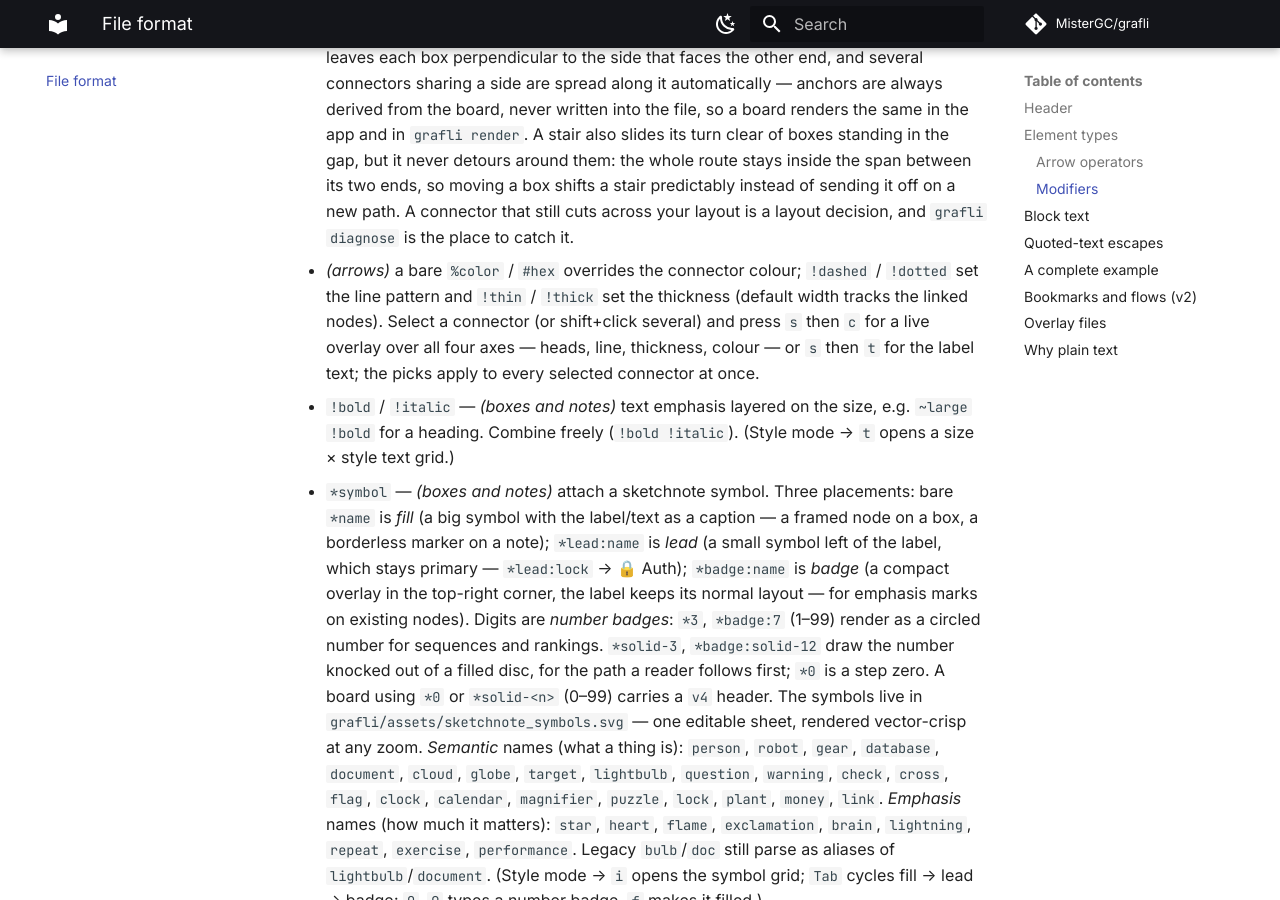
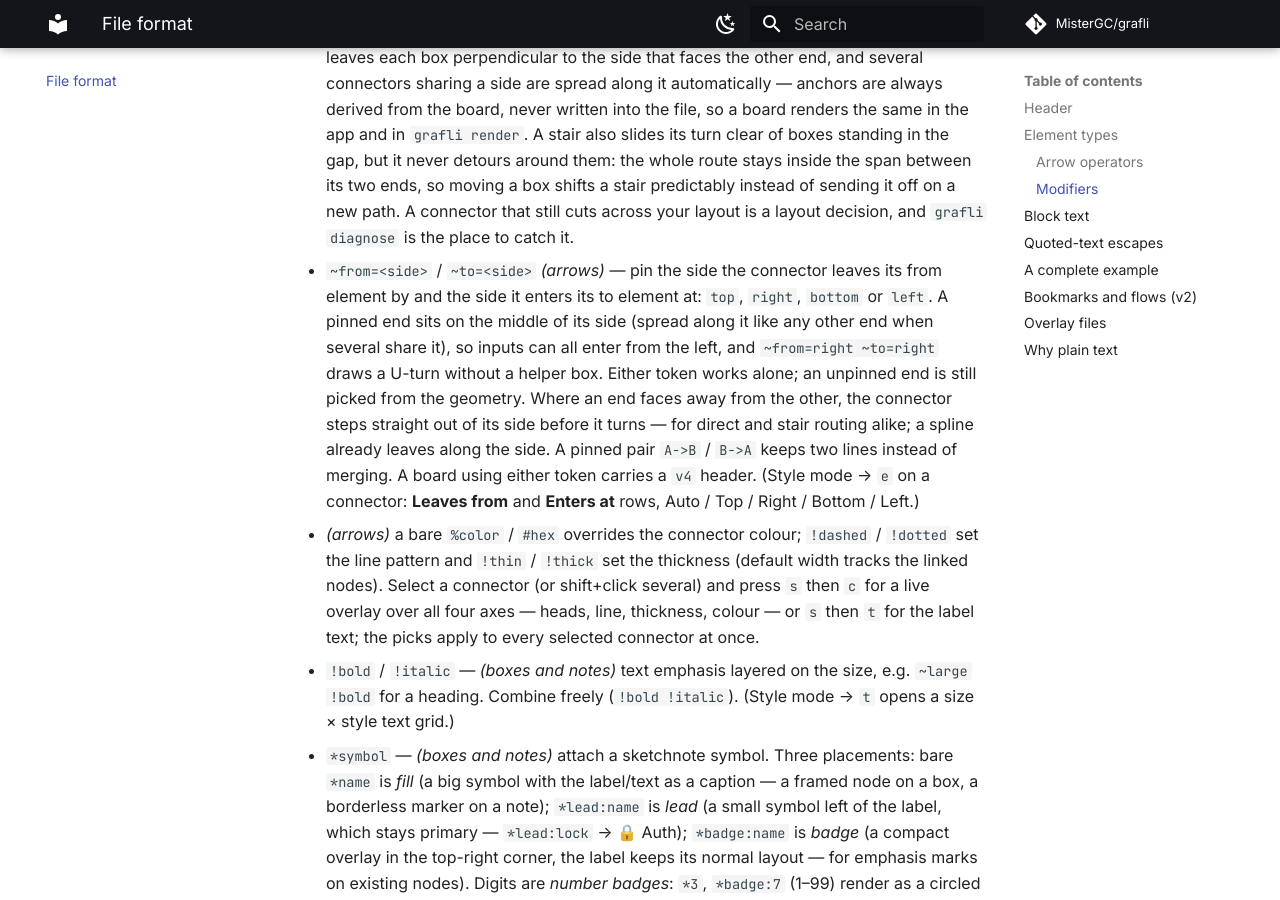
Before and after one commit to MisterGC/grafli, an MkDocs documentation site: the page built from docs/format.md, in a window 1280 px wide and 900 px high, scrolled down 3066 px. Built offline with MkDocs 1.6.1 and Material for MkDocs 9.7.7, drawn with Linux system fonts in a browser that asks for light colours; comment, search, counter and statistics services are not loaded; some of the changed text lies outside the part shown.

Commit message:
Document ~from= / ~to= in the format reference, keybindings, help sheet, skill, README and changelog

````diff
--- a/docs/format.md
+++ b/docs/format.md
@@ -18,7 +18,7 @@ its version. It is required.
 ```text
 @ box <id> "<label>" <x>,<y> <w>x<h> [color] [^anchor] [~size] [!style] [>parent]
 @ note [<id>] <x>,<y> "<text>" [color] [~size] [~width=N] [!style] [>parent]
-@ arrow <from> <op> <to> ["label"] [color] [!pattern] [!thickness] [!routing] [~size]
+@ arrow <from> <op> <to> ["label"] [color] [!pattern] [!thickness] [!routing] [~size] [~from=<side>] [~to=<side>]
 @ image <id> "<relative_path>" <x>,<y> <w>x<h> [!frame|!noframe] [>parent] [&attach]
 ```
 
@@ -130,6 +130,18 @@ in `grafli render`. A pair carrying a single arrow is drawn exactly as before.
   predictably instead of sending it off on a new path. A connector that still
   cuts across your layout is a layout decision, and `grafli diagnose` is the
   place to catch it.
+- `~from=<side>` / `~to=<side>` *(arrows)* — pin the side the connector
+  leaves its from element by and the side it enters its to element at:
+  `top`, `right`, `bottom` or `left`. A pinned end sits on the middle of its
+  side (spread along it like any other end when several share it), so inputs
+  can all enter from the left, and `~from=right ~to=right` draws a U-turn
+  without a helper box. Either token works alone; an unpinned end is still
+  picked from the geometry. Where an end faces away from the other, the
+  connector steps straight out of its side before it turns — for direct and
+  stair routing alike; a spline already leaves along the side. A pinned pair
+  `A->B` / `B->A` keeps two lines instead of merging. A board using either
+  token carries a `#!grafli v4` header. (Style mode → `e` on a connector:
+  **Leaves from** and **Enters at** rows, Auto / Top / Right / Bottom / Left.)
 - *(arrows)* a bare `%color` / `#hex` overrides the connector colour;
   `!dashed` / `!dotted` set the line pattern and `!thin` / `!thick` set the
   thickness (default width tracks the linked nodes). Select a connector (or
````
Also changed, not shown: CHANGELOG.md (+8 -0 lines), README.md (+4 -2 lines), docs/keybindings.md (+1 -1 lines), grafli/skills/grafli/SKILL.md (+1 -1 lines), grafli/skills/grafli/references/format.md (+12 -1 lines), 1 other file.
